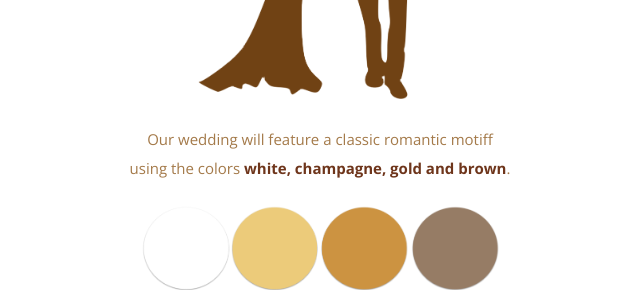
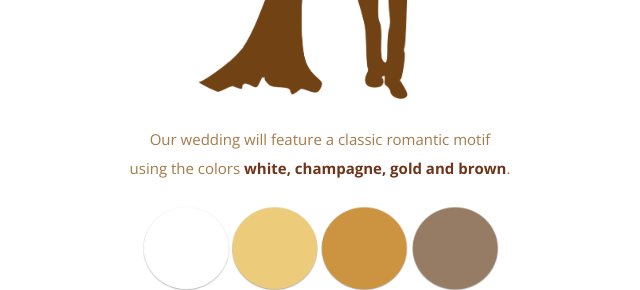
Before and after one commit to rchlldmngz/kennethregine, a website: page index.html in a window 1280 px wide. Shown: the part 3340-3630 px from the top of the page, 320-960 px from the left. Drawn offline with nearby package versions, Linux system fonts and the light colour scheme; some packages are replaced by stand-ins of ours; a web font is replaced by a local one.

Commit message:
Correction of typo

```diff
--- a/index.html
+++ b/index.html
@@ -239,7 +239,7 @@
                     <div class="col-sm-2 col-xs-2 col-md-4 col-lg-4"></div>
                     </div>
                     <p></p>
-                    <p>Our wedding will feature a classic romantic motiff <br>
+                    <p>Our wedding will feature a classic romantic motif <br>
                     using the colors <strong> white, champagne, gold and brown</strong>.</p>
                     <div class="row">
                         <div class="col-sm-2 col-xs-2 col-md-4 col-lg-4"></div>
```
